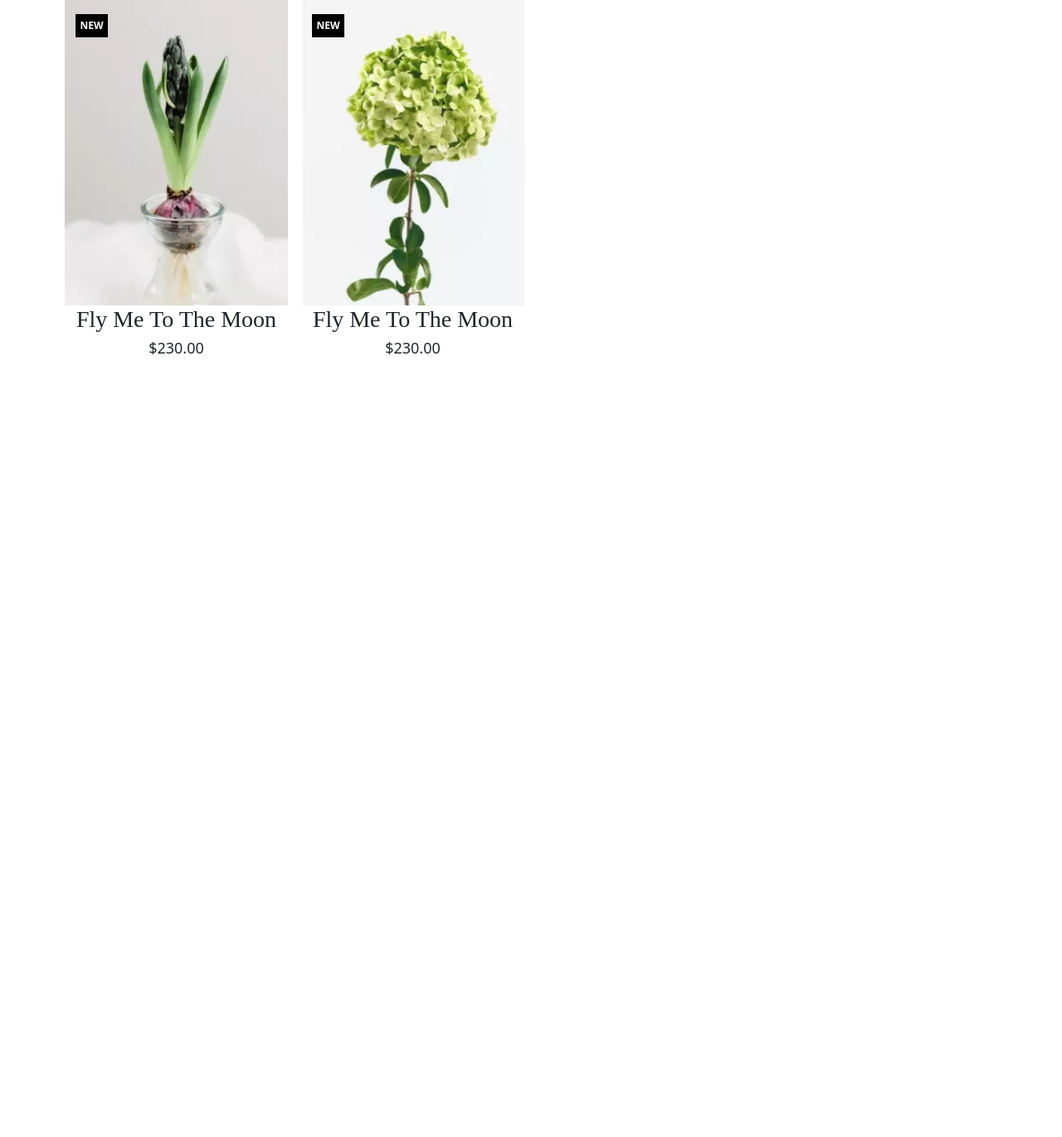
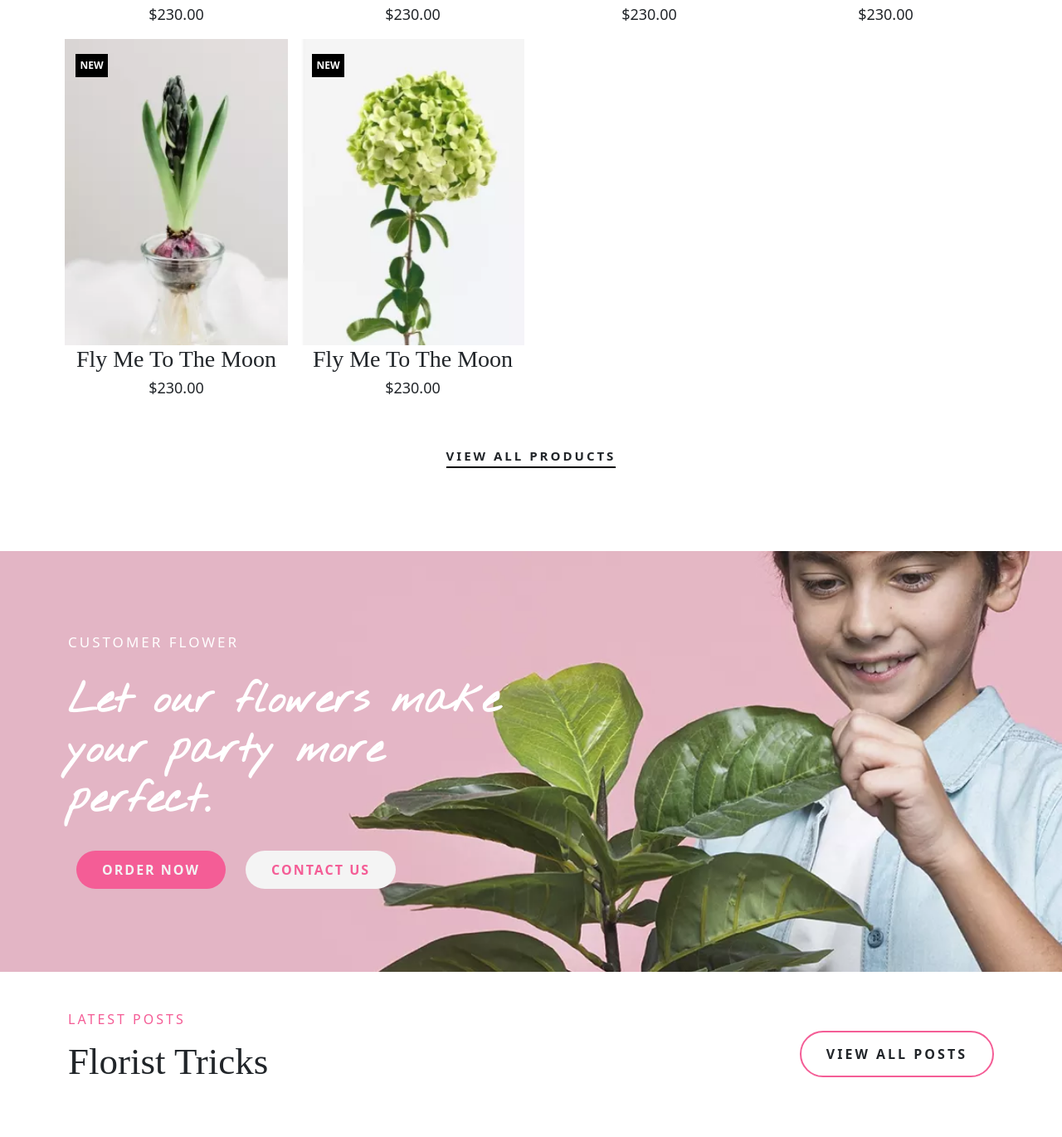
Before and after one commit to ChristopherJamesLeo/florist_ecommer_site, a PHP site: page / in a window 1280 px wide. Shown: the part 3357-4727 px from the top of the page at 83% size. Before the commit the page ends 3784 px from the top, so only its background shows below. Run offline with PHP 8.4, Linux system fonts and the light colour scheme.

Commit message:
latest post section

```diff
--- a/custom_css/style.css
+++ b/custom_css/style.css
@@ -3,6 +3,7 @@
     --primary-global-white : #fff;
     --primary-font-family : 'Quicksand', sans-serif;
     --secondary-font-family :  'Times New Roman', Times, serif;
+    --third-font-family : 'Nothing You Could Do', cursive;
 }
 *{
     box-sizing: border-box;
@@ -351,3 +352,74 @@
     opacity: 1;
 }
 /* Our flower section end */
+/* View all product start */
+.view-all-product-container {
+    position: relative;
+}
+.view-all-product-container .view-all-title {
+    width: max-content;
+    line-height: 1.7;
+    margin-bottom: 100px;
+    font-size: 15px;
+    font-weight: 700;
+    letter-spacing: 3px;
+    border-bottom: 2px solid #000;
+}
+.view-all-product-container .view-all-product-body-container {
+    padding: 100px 0px;
+    color: var(--primary-global-white);
+    background-image: url("../assets/imgs/bgimages/call-bg.jpg.webp");
+    background-position: center;
+    background-size:cover;
+    background-repeat: no-repeat;
+}
+.view-all-product-container .view-all-product-body-container .view-all-body h5 {
+    letter-spacing: 3px;
+    font-size: 17px;
+}
+.view-all-product-container .view-all-product-body-container .view-all-body h1 {
+    margin: 30px 0px;
+    font-size: 50px;
+    font-family: var(--third-font-family);
+    font-weight: 800;
+}
+.view-all-product-container .view-all-product-body-container .view-all-body .view-all-btn-container a {
+
+    padding: 10px 30px;
+    margin: 0px 10px;
+
+    border-radius: 50px;
+    letter-spacing: 2px;
+    font-size: 16px;
+    font-weight: 600;
+}
+.view-all-product-container .view-all-product-body-container .view-all-body .view-all-btn-container a:nth-of-type(1){
+    background-color: #f45d96;
+    color: #f4f4f4;
+}
+.view-all-product-container .view-all-product-body-container .view-all-body .view-all-btn-container a:nth-of-type(2){
+    color: #f45d96;
+    background-color: #f4f4f4;
+}
+/* view all product end */
+/* Latest Post start */
+.latest-post-container .latest-post-heard-container .latest-post-header h4 {
+    color: var(--primary-global-color);
+    letter-spacing: 3px;
+    font-size: 16px;
+}
+.latest-post-container .latest-post-heard-container .latest-post-header h1 {
+    font-size: 45px;
+    font-family: var(--secondary-font-family);
+    line-height: 1.5;
+}
+.latest-post-container .latest-post-heard-container .latest-post-btn-container a {
+    display: inline-block;
+    padding: 14px 30px;
+    font-weight: 600;
+    font-size: 16px;
+    letter-spacing: 3px;
+    border-radius: 50px;
+    border: 2px solid var(--primary-global-color);
+}
+/* latest post end */
--- a/index.html
+++ b/index.html
@@ -15,7 +15,7 @@
     <!-- Google Font -->
     <link rel="preconnect" href="https://fonts.googleapis.com">
     <link rel="preconnect" href="https://fonts.gstatic.com" crossorigin>
-    <link href="https://fonts.googleapis.com/css2?family=Quicksand:wght@300;400;500;600;700&display=swap" rel="stylesheet">
+    <link href="https://fonts.googleapis.com/css2?family=Nothing+You+Could+Do&family=Quicksand:wght@300;400;500;600;700&display=swap" rel="stylesheet">
 
     <!-- owl carousel css2 js2 -->
     <link rel="stylesheet" href="./assets/libs/OwlCarousel2-2.3.4/dist/assets/owl.carousel.min.css">
@@ -236,7 +236,7 @@
     </section>
     <!-- about us section end -->
     <!-- our flower section start -->
-    <section class="our-flower">
+    <section class="our-flower py-5">
         <div class="our-flower-container container">
             <!-- title start -->
             <div class="text-center section-title ">
@@ -484,6 +484,47 @@
         </div>
     </section>
     <!-- our flower section end -->
+    <!-- View all product section start -->
+    <section class="view-all-product-section">
+        <div class="view-all-product-container">
+            <!-- view all title start -->
+            <div class="d-flex justify-content-center view-all-title-container">
+                <h4 class="text-uppercase view-all-title">view all products</h4>
+            </div>
+            <!-- view all title end -->
+            <div class="view-all-product-body-container">
+                <div class="container">
+                    <div class="row">
+                        <div class="col-lg-6 col-md-8 col-sm-12 view-all-body">
+                            <h5 class="text-uppercase">customer flower</h5>
+                            <h1>Let our flowers make your party more perfect.</h1>
+                            <div class="view-all-btn-container">
+                                <a href="#" class="text-uppercase btn">Order now</a>
+                                <a href="#" class="text-uppercase btn">Contact Us</a>
+                            </div>
+                        </div>
+                    </div>
+                </div>
+
+            </div>
+        </div>
+    </section>
+    <!-- View all product section End -->
+    <!-- latest post section start -->
+    <section class="latest-post-section">
+        <div class="container latest-post-container">
+            <div class="d-flex justify-content-between align-items-center py-5 latest-post-heard-container ">
+                <div class="latest-post-header">
+                    <h4 class="text-uppercase">latest posts</h4>
+                    <h1>Florist Tricks</h1>
+                </div>
+                <div class="latest-post-btn-container">
+                    <a href="#" class="btn text-uppercase">view all posts</a>
+                </div>
+            </div>
+        </div>
+    </section>
+    <!-- Latest post section end -->
     <!-- bootstrap -->
     <script src="https://cdn.jsdelivr.net/npm/bootstrap@5.3.0-alpha1/dist/js/bootstrap.bundle.min.js" integrity="sha384-w76AqPfDkMBDXo30jS1Sgez6pr3x5MlQ1ZAGC+nuZB+EYdgRZgiwxhTBTkF7CXvN" crossorigin="anonymous"></script>
 
```
Also changed, not shown: assets/imgs/bgimages/call-bg.jpg.webp (added).
